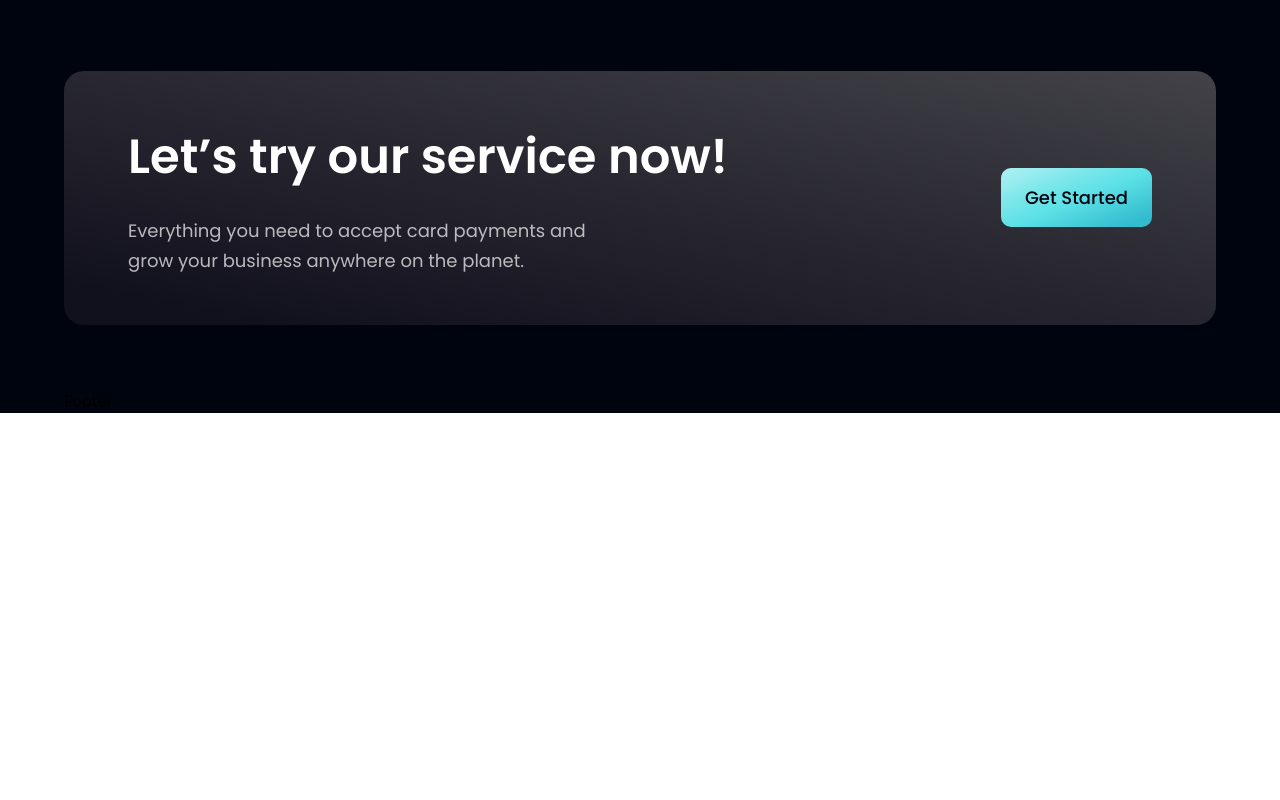
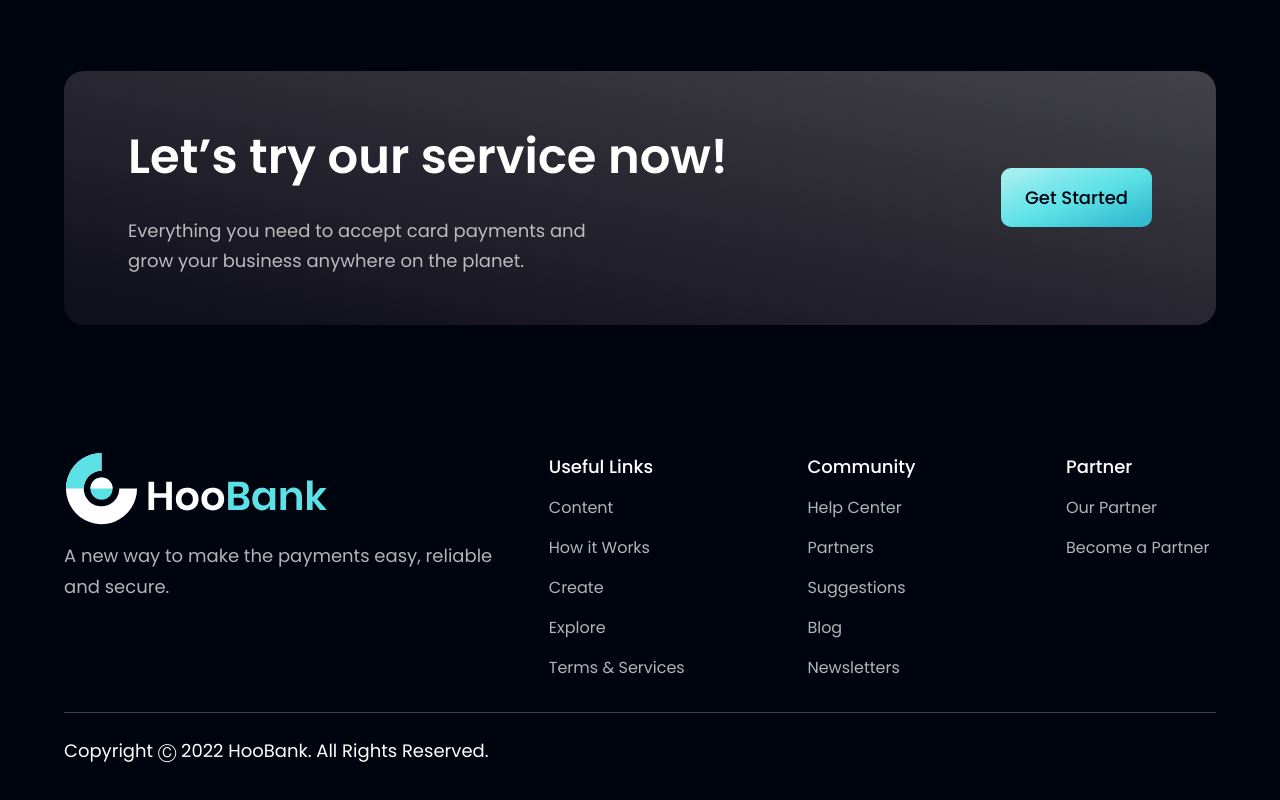
Before and after one commit to eduardomaldonadofernandez21/bank_modern_app, a React (Vite) app in the folder bank_modern_app/: page / in a window 1280 px wide. Shown: the part 4144-4944 px from the top of the page. Before the commit the page ends 4557 px from the top, so only its background shows below. Built offline with nearby package versions, Linux system fonts and the light colour scheme.

Commit message:
creation footer

```diff
--- a/bank_modern_app/src/components/Footer.jsx
+++ b/bank_modern_app/src/components/Footer.jsx
@@ -1,8 +1,68 @@
-import React from 'react';
+import styles from "../style";
+import { logo } from "../assets";
+import { footerLinks, socialMedia } from '../constants';
+
 
 const Footer = () => {
   return (
-    <div>Footer</div>
+    <section className={`${styles.flexCenter} ${styles.paddingY} flex-col`}>
+      <div className={`${styles.flexStart} md:flex-row flex-col mb-8 w-full`}>
+        <div className="flex-[1] flex flex-col justify-start mr-10">
+          <img
+            src={logo}
+            alt="hoobank"
+            className="w-[266px] h-[72.14px] object-contain"
+          />
+          <p className={`${styles.paragraph} mt-4 max-w´-[312px]`}>
+            A new way to make the payments easy, reliable and secure.
+          </p>
+        </div>
+
+        <div className="flex-[1.5] w-full flex flex-row justify-between flex-wrap md:mt-0 mt-10">
+          {footerLinks.map((footerlink) => (
+            <div key={footerlink.title} className={`flex flex-col ss:my-0 my-4 min-w-[150px]`}>
+              <h4 className="font-poppins font-medium text-[18px] leading-[27px] text-white">
+                {footerlink.title}
+              </h4>
+              <ul className="list-none mt-4">
+                {footerlink.links.map((link, index) =>(
+                  <li
+                    key={link.name}
+                    className={`font-poppins font-normal text-[16px] leading-[24px]
+                      text-dimWhite hover:text-secondary cursor-pointer ${
+                        index !== footerlink.links.length - 1 ? "mb-4" : "mb-0"
+                    }`}
+                  >
+                    {link.name}
+                  </li>
+                ))}
+              </ul>
+            </div>
+          ))}
+        </div>
+      </div>
+
+      <div className="w-full flex justify-between items-center md:flex-row flex-col pt-6 border-t-[1px] border-t-[#3F3E45]">
+        <p className="font-poppins font-normal text-center text-[18px] leading-[27px] text-white">
+          Copyright Ⓒ 2022 HooBank. All Rights Reserved.
+        </p>
+
+        <div className="flex flex-row md:mt-0 mt-6">
+          {socialMedia.map((social, index) => {
+            <img
+              key={social.id}
+              src={social.icon}
+              alt={social.id}
+              className={`w-[21px] h-[21px] object-contain cursor-pointer
+                ${ index !== socialMedia.length - 1 ? "mr-6" : "mr-0"
+              }`}
+              onClick={() => window.open(social.link)}
+            />
+          })}
+        </div>
+
+      </div>
+    </section>
   );
 }
 
```
